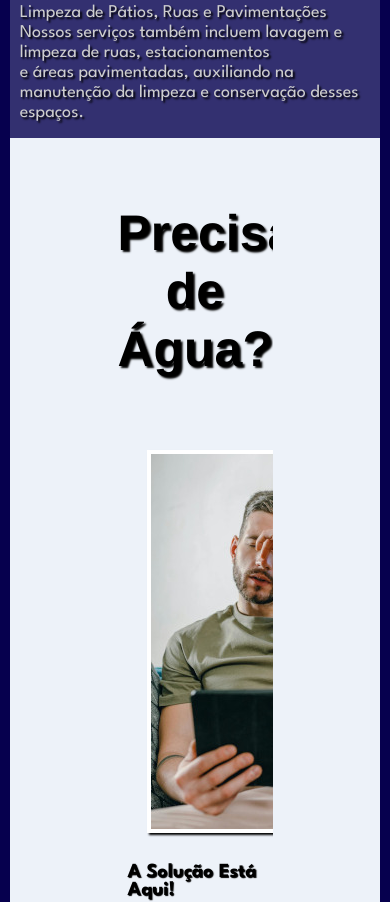
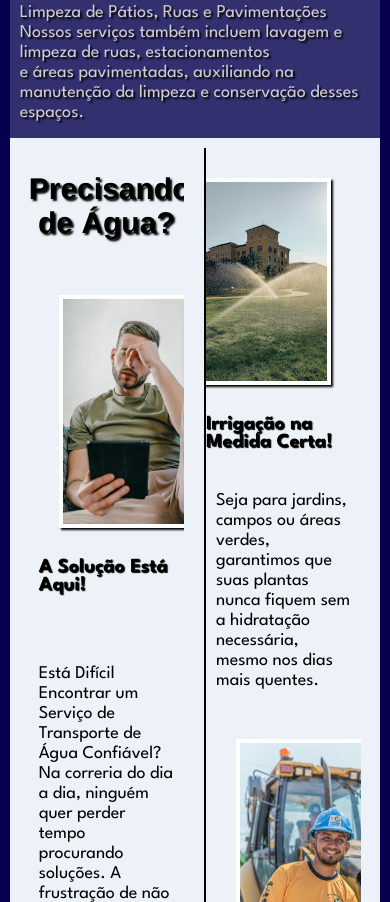
Before and after one commit to thmarvell/zero, a plain HTML site: page nossos-servicos.html in a window 390 px wide. Shown: the part 1133-2035 px from the top of the page. Drawn offline with nearby package versions, Linux system fonts and the light colour scheme; a script that the page names is missing.

Commit message:
Update nossos-servicos.css

```diff
--- a/nossos-servicos.css
+++ b/nossos-servicos.css
@@ -2,6 +2,9 @@
 @import url('https://fonts.googleapis.com/css2?family=Arimo:ital,wght@0,400..700;1,400..700&family=League+Spartan:wght@100..900&family=Lexend:wght@100..900&display=swap');
 
 /*Ajustes do corpo do Site*/
+/**{
+    outline: solid 2px red;
+}*/
 
 body {
     display: flex;
@@ -264,6 +267,13 @@ article {
     text-align: left;
 }
 
+@media (max-width:700px) {
+    #area-a{
+        margin: 0px;
+        padding: 0px;
+    }
+}
+
 #area-b {
     width: calc(50% - 20px);
     max-width: 45%;
@@ -272,8 +282,23 @@ article {
     text-align: left;
 }
 
+@media (max-width:700px) {
+    #area-b{
+    margin: 0px;
+    padding: 0px;
+    }
+}
+
 .container {
     overflow: auto;
+}
+
+@media (max-width:700px) {
+    .container {
+        overflow: hidden;
+        margin: 0px;
+        padding: 0px;
+    }
 }
 
 #pen, #bal, #pos, #obr  {
@@ -283,6 +308,12 @@ article {
     margin: 30px;
 }
 
+@media (max-width:700px) {
+    #pen, #bal, #pos, #obr {
+        width: 150px;
+    }
+}
+
 #enc, #jar, #fel {
     box-shadow: 2px 2px 2px rgb(0, 0, 0);
     border: 4px solid #ffffff;
@@ -290,7 +321,25 @@ article {
     margin: 30px;
 }
 
-@media (max-width:600px) {
+@media (max-width:700px) {
+    #enc, #jar, #fel{
+        width: 150px;
+    }
+}
+
+@media (max-width:700px) {
+    #obr{
+        width: 200px;
+    }
+}
+
+@media (max-width:700px) {
+    #pos {
+        width: 400px;
+    }
+}
+
+@media (max-width:700px) {
     .container{
         width: 100%;
     }
@@ -302,6 +351,12 @@ article {
     text-shadow: 2px 2px 2px rgb(0, 0, 0);
     font-size: 50px;
     text-align: center;
+}
+
+@media (max-width:700px) {
+    .container h1{
+        font-size: 30px;
+    }
 }
 
 #p-h2 {
@@ -317,6 +372,12 @@ article {
     font-size: 20px;
 }
 
+@media (max-width:700px) {
+    .container h2{
+        font-size: 20px;
+    }
+}
+
 .container p {
     font-family: "League Spartan", sans-serif;
     color: #000000;
@@ -324,6 +385,12 @@ article {
     font-size: 20px;
     margin-top: 40px;
     padding: 0 10px 0 10px;
+}
+
+@media (max-width:700px) {
+    .container p {
+        font-size: 18px;
+    }
 }
 
 #p-h1 {
```
